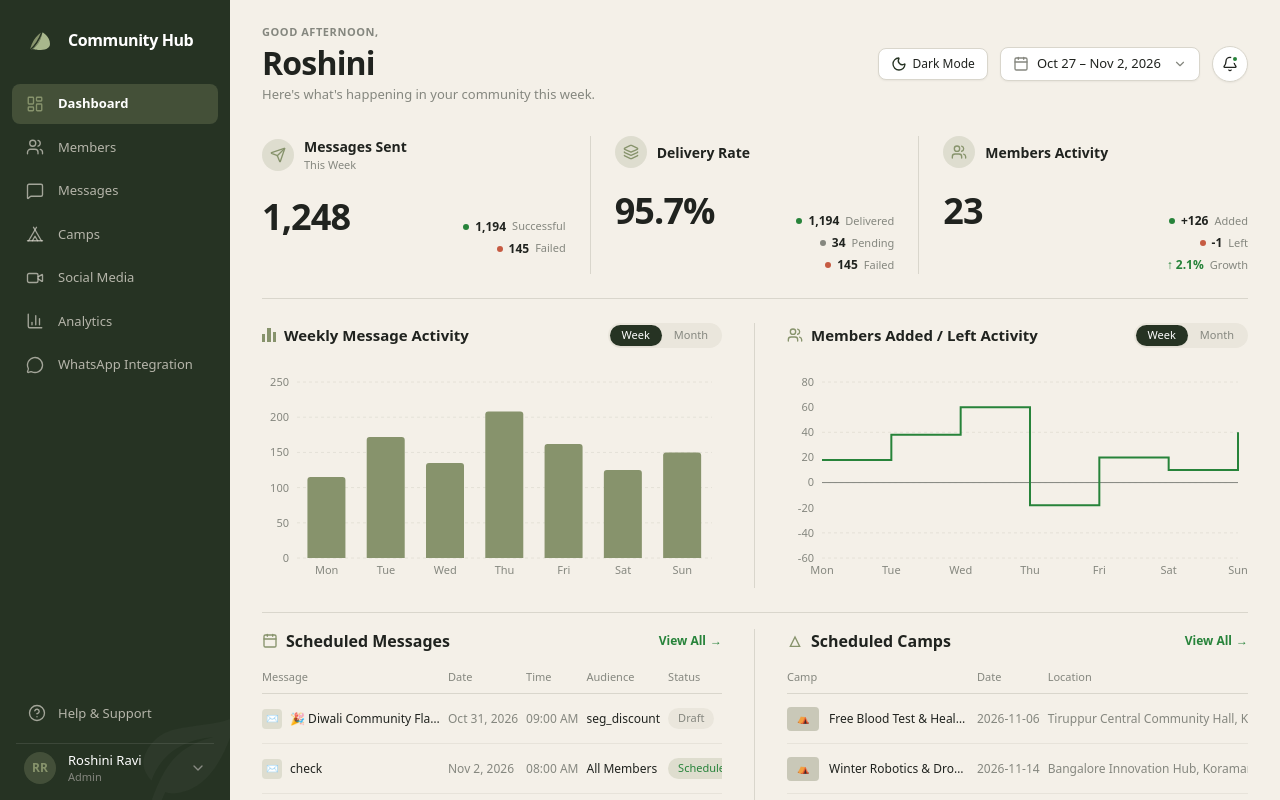
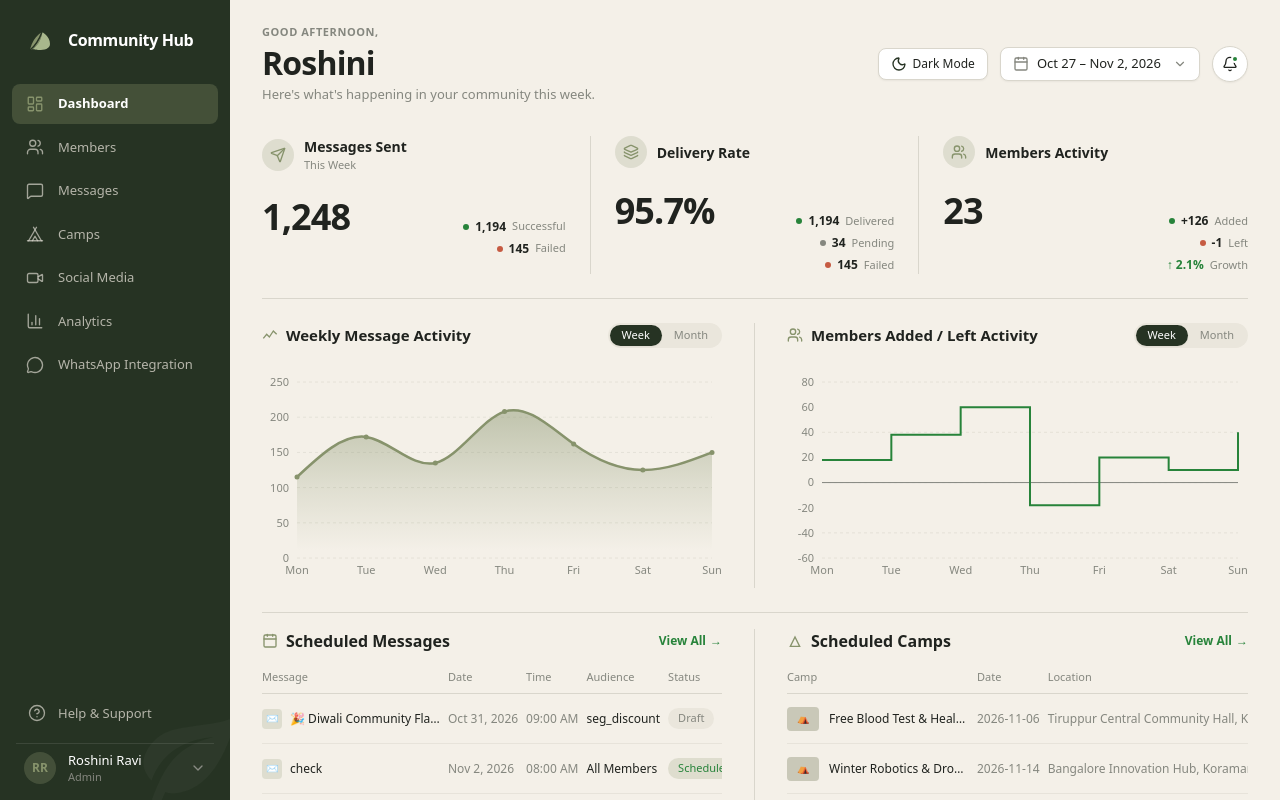
Before and after one commit to RoshiniRavi05/community, a Next.js app: page / in a window 1280 px wide. Built offline with nearby package versions, Linux system fonts and the light colour scheme.

Commit message:
Update Weekly Message Activity graph to smooth filled wave chart matching reference in sage green theme

```diff
--- a/src/components/dashboard/OverviewView.tsx
+++ b/src/components/dashboard/OverviewView.tsx
@@ -18,6 +18,8 @@ import {
   Bar,
   LineChart,
   Line,
+  AreaChart,
+  Area,
   XAxis,
   YAxis,
   Tooltip,
@@ -388,11 +390,9 @@ export const OverviewView: React.FC<OverviewViewProps> = ({
           <div className="pr-0 lg:pr-8 pb-6 lg:pb-0">
             <div className="flex items-center justify-between mb-4">
               <div className="flex items-center gap-2">
-                <div className="w-3.5 h-3.5 flex items-end gap-0.5 text-[#87936C]">
-                  <span className="w-1 h-2 bg-[#87936C]"></span>
-                  <span className="w-1 h-3.5 bg-[#87936C]"></span>
-                  <span className="w-1 h-2.5 bg-[#87936C]"></span>
-                </div>
+                <svg className="w-4 h-4 text-[#87936C]" viewBox="0 0 24 24" fill="none" stroke="currentColor" strokeWidth="2">
+                  <path d="M2 17l5-6 4 4 6-9 5 5" />
+                </svg>
                 <h3 className="text-[15px] font-bold text-[var(--dark-text)]">
                   Weekly Message Activity
                 </h3>
@@ -425,10 +425,17 @@ export const OverviewView: React.FC<OverviewViewProps> = ({
 
             <div className="h-56 w-full pt-2">
               <ResponsiveContainer width="100%" height="100%">
-                <BarChart
+                <AreaChart
                   data={messageGraphFilter === 'week' ? weeklyMessageData : monthlyMessageData}
                   margin={{ top: 10, right: 10, left: -25, bottom: 0 }}
                 >
+                  <defs>
+                    <linearGradient id="sageWaveGradient" x1="0" y1="0" x2="0" y2="1">
+                      <stop offset="5%" stopColor="#87936C" stopOpacity={0.45} />
+                      <stop offset="50%" stopColor="#87936C" stopOpacity={0.20} />
+                      <stop offset="95%" stopColor="#87936C" stopOpacity={0.0} />
+                    </linearGradient>
+                  </defs>
                   <CartesianGrid stroke="var(--soft-border)" strokeDasharray="3 3" vertical={false} opacity={0.6} />
                   <XAxis
                     dataKey="day"
@@ -446,7 +453,6 @@ export const OverviewView: React.FC<OverviewViewProps> = ({
                     ticks={[0, 50, 100, 150, 200, 250]}
                   />
                   <Tooltip
-                    cursor={{ fill: 'rgba(135, 147, 108, 0.15)' }}
                     content={({ active, payload }) => {
                       if (active && payload && payload.length) {
                         return (
@@ -458,13 +464,17 @@ export const OverviewView: React.FC<OverviewViewProps> = ({
                       return null;
                     }}
                   />
-                  <Bar
+                  <Area
+                    type="natural"
                     dataKey="sent"
-                    fill="#87936C"
-                    radius={[3, 3, 0, 0]}
-                    maxBarSize={38}
+                    stroke="#87936C"
+                    strokeWidth={2.5}
+                    fillOpacity={1}
+                    fill="url(#sageWaveGradient)"
+                    dot={{ r: 2.5, fill: '#87936C', strokeWidth: 0 }}
+                    activeDot={{ r: 5, fill: '#263323', stroke: '#87936C', strokeWidth: 2 }}
                   />
-                </BarChart>
+                </AreaChart>
               </ResponsiveContainer>
             </div>
           </div>
```
